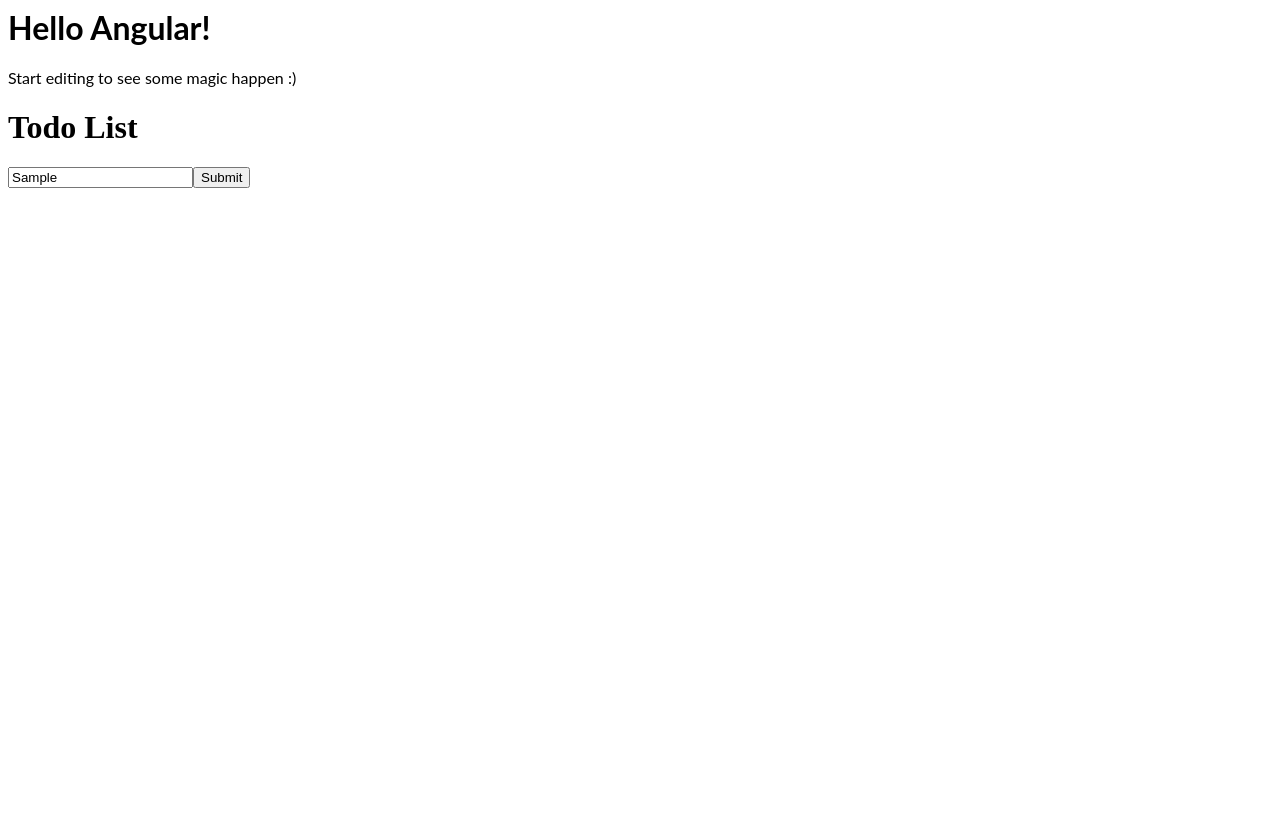
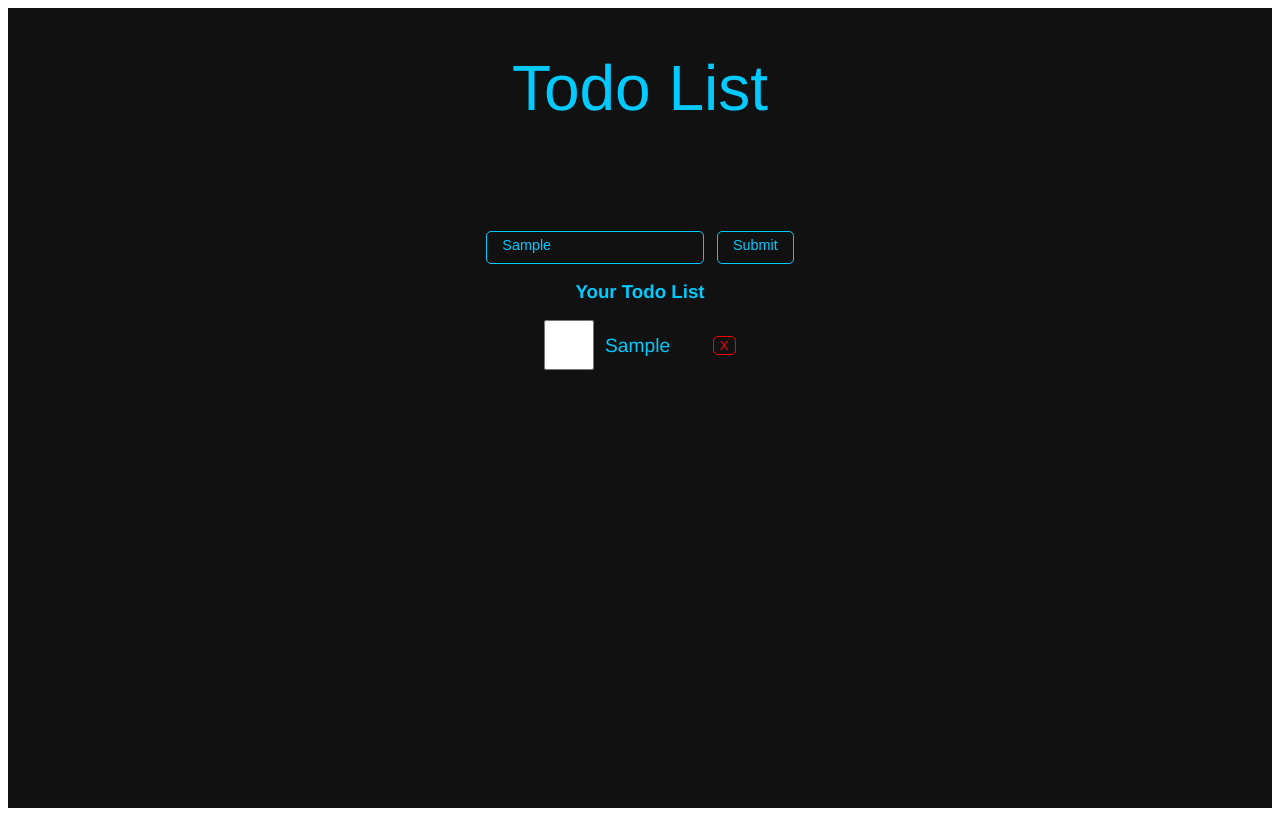
Before and after one commit to saijeevanballa/todolist-angular-app, an Angular app: page / in a window 1280 px wide. Both pictures are taken after typing "Sample" into the empty fields and a click on the button "Submit". Built offline with nearby package versions, Linux system fonts and the light colour scheme.

Commit message:
4 files modified

```diff
--- a/src/app/app.component.html
+++ b/src/app/app.component.html
@@ -1,5 +1,2 @@
-<hello name="{{ name }}"></hello>
-<p>
-  Start editing to see some magic happen :)
-</p>
+
 <app-todo></app-todo>
--- a/src/app/components/todo/todo.component.css
+++ b/src/app/components/todo/todo.component.css
@@ -0,0 +1,103 @@
+
+.main{
+  align-items: center;
+  background-color: #111;
+  display: flex;
+  font-family: Helvetica Neue, sans-serif;
+  height: 100vh;
+  /* justify-content: space-evenly; */
+  margin: 0;
+  padding: 0;
+  line-height: 1;
+  text-align: center;
+  color: #00caff;
+  flex-direction: column;
+  flex-wrap: nowrap
+}
+h1 {
+  color: inherit;
+  font-weight: 100;
+  font-size: 4em;
+  margin: 0;
+  padding-bottom: 15px;
+  flex-basis: 20%;
+}
+.input{
+  justify-content: space-around;
+  width: 320px;
+  display:flex;
+  flex-direction: row;
+   flex-wrap: wrap;
+}
+
+.record{
+  justify-content: center;
+  align-items: center;
+  text-align: center;
+  display:flex;
+  flex-direction: row;
+  flex-wrap: wrap;
+  line-height: 1;
+  font-weight: 100;
+  font-size: 1.2em;
+  margin: 0;
+  flex-basis: 20%;
+
+}
+
+input[type="checkbox"]{
+  width: 50px;
+  height: 50px;
+}
+
+.submit,input {
+  background: #111;
+  border-radius: 5px;
+  border: 1px solid #00caff;
+  color: inherit;
+  font-size: .9em;
+  font-weight: 100;
+  line-height: inherit;
+  margin: 0;
+  outline: none;
+  padding: 5px 15px 10px;
+  transition: background .2s;
+}
+.submit:hover,
+.submit:active,
+.submit:disabled {
+  background: #00caff;
+  color: #111;
+}
+.submit:active {
+  outline: 2px solid #00caff;
+}
+.submit:focus {
+  border: 1px solid #00caff;
+}
+button + button {
+  margin-left: 3px;
+}
+
+.delete{
+  background: #111;
+  border-radius: 5px;
+  border: 1px solid red;
+  color: red;
+  font-weight: 100;
+  margin: 0;
+  outline: none;
+  transition: background .2s;
+}
+
+.delete:hover,
+.delete:active,
+.delete:disabled {
+  background: red;
+  color: #111;
+  font-weight: 100;
+  font-size: .5em;
+}
+.submit:active {
+  outline: 2px solid #00caff;
+}
--- a/src/app/components/todo/todo.component.html
+++ b/src/app/components/todo/todo.component.html
@@ -1,6 +1,15 @@
-<h1>Todo List</h1>
-<input #message type="text" placehoder="Enter your todo">
-<button (click)="onSubmit(message.value)">Submit</button>
-<div *ngFor="let msg of list; let i of index">
-	<p>{{i + 1}}.  {{msg}}</p>
+<div class="main"><br><br><br>
+	<h1>Todo List</h1>
+	<div class="input">
+		<input #message type="text" placeholder="Enter your todo">
+		<button class="submit" (click)="onSubmit(message.value)">Submit</button>
+	</div>
+	<div *ngIf="list.length" class="list">
+		<h3>Your Todo List</h3>
+		<div *ngFor="let obj of list; index as i" class="record">
+			<input type="checkbox" [checked]="obj.checked" (click)="onChecked(i)">&#160;&#160;
+			<label >  {{obj.message}}</label>&#160;&#160;&#160;&#160;&#160;&#160;&#160;&#160;
+			<button class="delete" (click)="onDelete(i)">X</button>
+		</div>
+	</div>
 </div>
--- a/src/app/components/todo/todo.component.ts
+++ b/src/app/components/todo/todo.component.ts
@@ -7,7 +7,7 @@
   styleUrls: ["./todo.component.css"]
 })
 export class TodoComponent implements OnInit {
-  public list: string[] = [];
+  public list: any[] = [];
   constructor(private store: StoreService) {
     this.list = this.store.find("todolist");
     if (!this.list) {
@@ -17,7 +17,16 @@
   }
   ngOnInit() {}
   onSubmit(value) {
-    this.list.push(value)
+    this.list.push({ message: value, checked: false });
+    this.store.create("todolist", this.list);
+  }
+  onChecked(index) {
+    this.list = this.list.map((obj, i) => index == i ? { ...obj, checked: !obj.checked } : obj);
+    this.store.create("todolist", this.list);
+  }
+
+  onDelete(index) {
+    this.list = this.list.filter((obj, i) => index != i);
     this.store.create("todolist", this.list);
   }
 }
```
